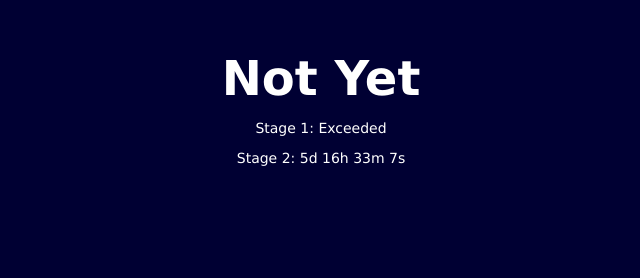
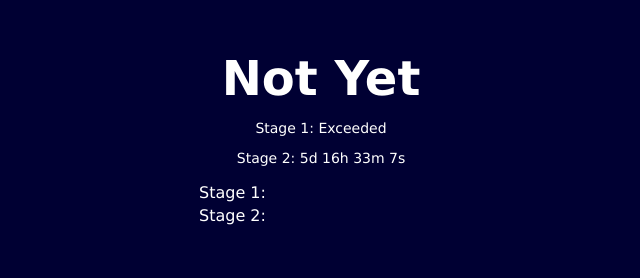
Before and after one commit to warthog9/potatowatch, a plain HTML site: page index.html in a window 1280 px wide. Shown: the part 315-593 px from the top of the page, without its empty margins (319-959 px from the left). Drawn offline with Linux system fonts and the light colour scheme.

Commit message:
Trying tables a different way

```diff
--- a/index.html
+++ b/index.html
@@ -123,9 +123,11 @@ var x = setInterval(function() {
 	<div id="content">
 		<div class="bodytext">
 		<span class="headline">Not Yet</span><br>
-		<table border=0>
 		<p id="stage1"></p>
 		<p id="stage2"></p>
+		<table border=0>
+		<tr><td>Stage 1:</td><td id="stage1"></td></tr>
+		<tr><td>Stage 2:</td><td id="stage2"></td></tr>
 		</table>
 		</div>
 	</div>
```
